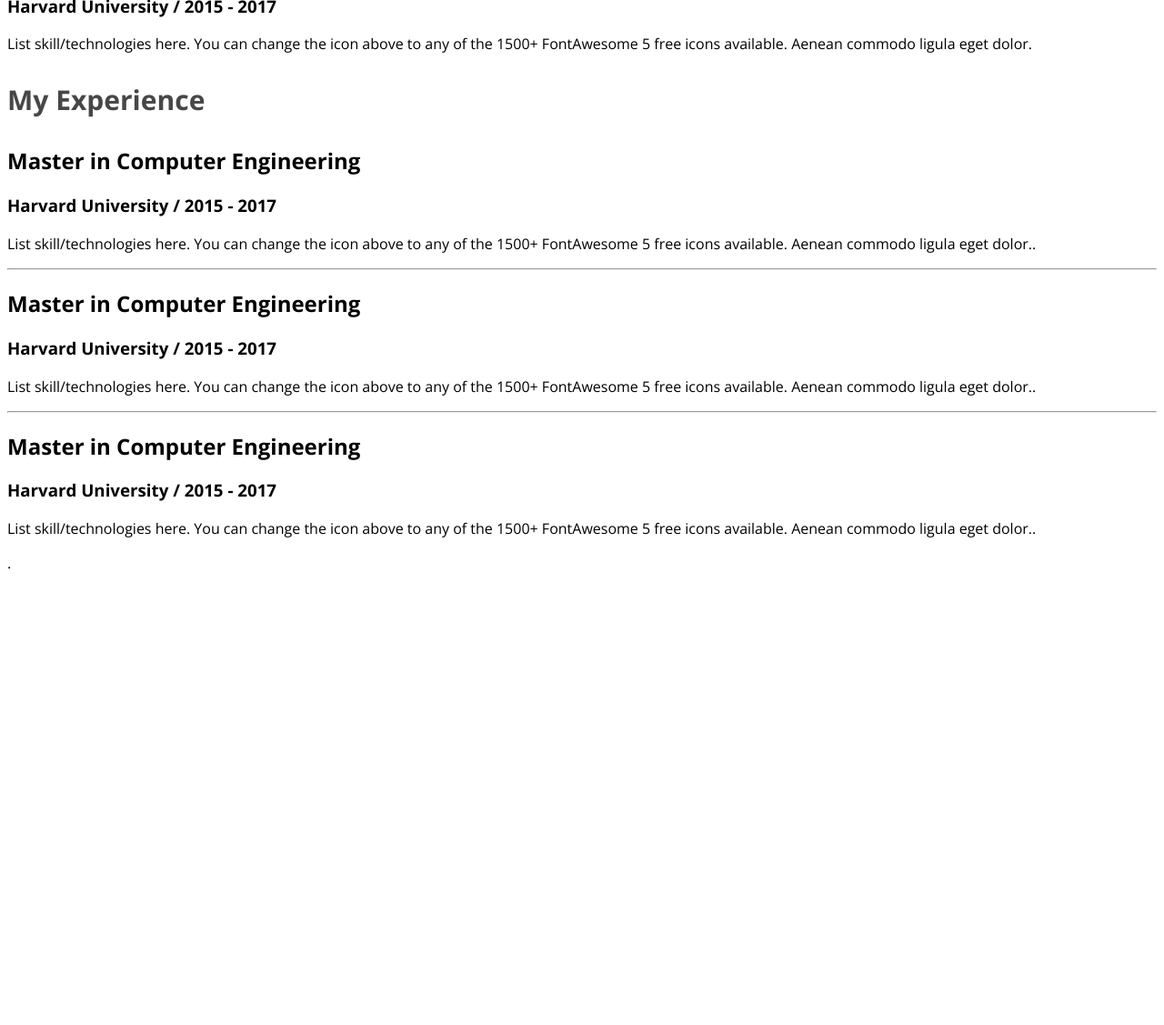
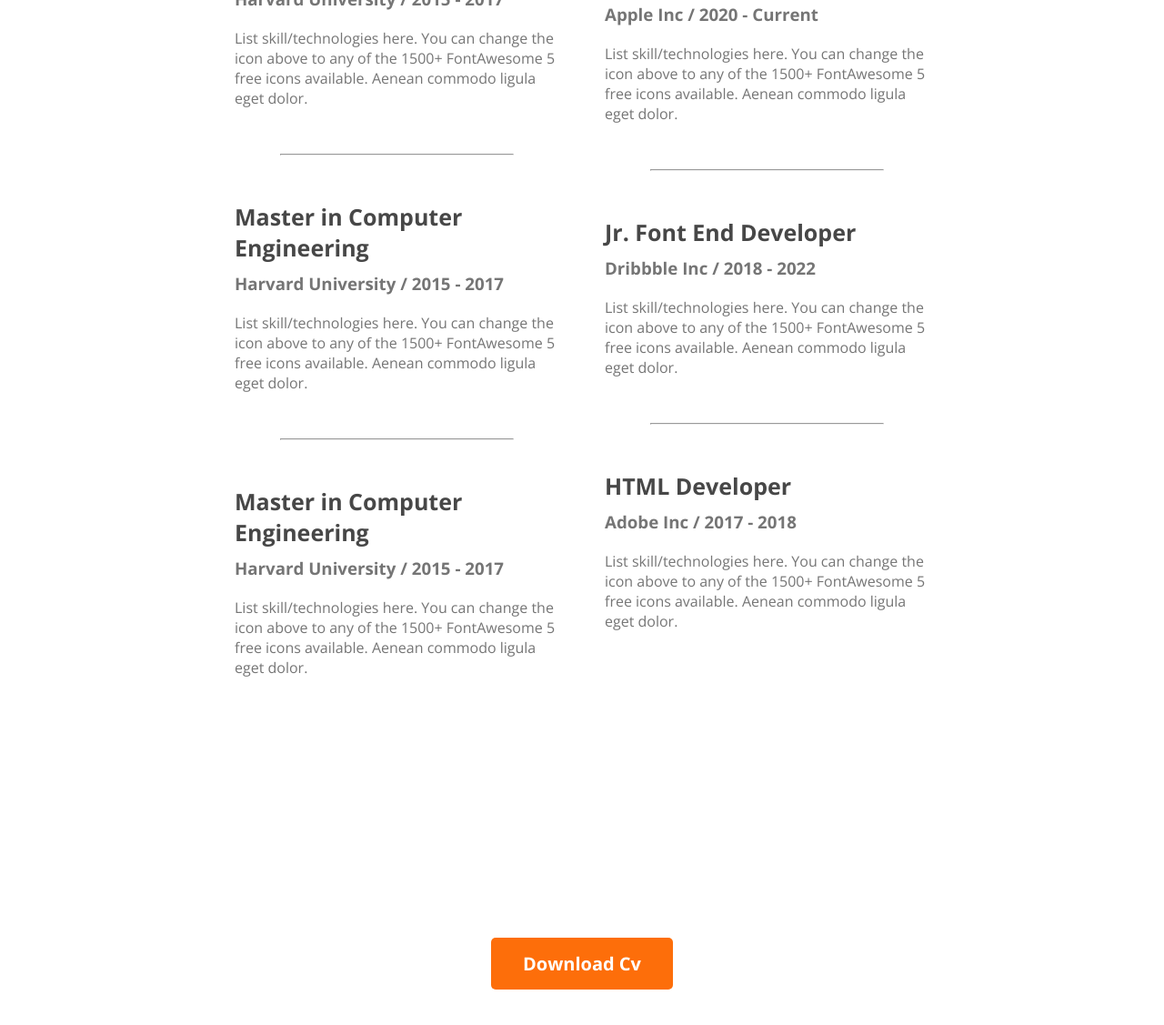
Before and after one commit to SabbirEmon/M1developer-portfolio, a plain HTML site: page index.html in a window 1280 px wide. Shown: the part 3064-4191 px from the top of the page at 91% size. Before the commit the page ends 3702 px from the top, so only its background shows below. Drawn offline with nearby package versions, Linux system fonts and the light colour scheme.

Commit message:
resume section completed

```diff
--- a/index.html
+++ b/index.html
@@ -126,25 +126,29 @@
                 <div class="resume-column">
                     <h3 class="resume-column-tittle">My Experience</h3>
                     <div class="resume-item">
-                        <h2 class="resume-item-tittle">Master in Computer Engineering</h2>
-                        <h3 class="resume-item-institute">Harvard University / 2015 - 2017</h3>
+                        <h2 class="resume-item-tittle">Sr. Font End Developer</h2>
+                        <h3 class="resume-item-institute">Apple Inc / 2020 - Current</h3>
                         <p class="resume-item-description">List skill/technologies here. You can change the icon above
-                            to any of the 1500+ FontAwesome 5 free icons available. Aenean commodo ligula eget dolor..</p>
+                            to any of the 1500+ FontAwesome 5 free icons available. Aenean commodo ligula eget dolor.</p>
                             <hr>
                     <div class="resume-item">
-                        <h2 class="resume-item-tittle">Master in Computer Engineering</h2>
-                        <h3 class="resume-item-institute">Harvard University / 2015 - 2017</h3>
+                        <h2 class="resume-item-tittle">Jr. Font End Developer</h2>
+                        <h3 class="resume-item-institute">Dribbble Inc / 2018 - 2022</h3>
                         <p class="resume-item-description">List skill/technologies here. You can change the icon above
-                            to any of the 1500+ FontAwesome 5 free icons available. Aenean commodo ligula eget dolor..</p>
+                            to any of the 1500+ FontAwesome 5 free icons available. Aenean commodo ligula eget dolor.</p>
                             <hr>
                     <div class="resume-item">
-                        <h2 class="resume-item-tittle">Master in Computer Engineering</h2>
-                        <h3 class="resume-item-institute">Harvard University / 2015 - 2017</h3>
+                        <h2 class="resume-item-tittle">HTML Developer</h2>
+                        <h3 class="resume-item-institute">Adobe Inc / 2017 - 2018</h3>
                         <p class="resume-item-description">List skill/technologies here. You can change the icon above
-                            to any of the 1500+ FontAwesome 5 free icons available. Aenean commodo ligula eget dolor..</p>
+                            to any of the 1500+ FontAwesome 5 free icons available. Aenean commodo ligula eget dolor.</p>
 
                     </div>
-                </div>.
+                </div>
+            </div>
+        </section>
+        <section>
+            <div class="download-cv"><button class="btn-primary">Download Cv</button>
             </div>
         </section>
 
--- a/style.css
+++ b/style.css
@@ -103,7 +103,7 @@ font-family: Open Sans;
 font-size: 35px;
 font-style: normal;
 font-weight: 700;
-line-height: normal;
+
 }
 .sectin-description{
     color:  #757575;
@@ -153,3 +153,30 @@ font-style: normal;
 font-weight: 700;
 
 }
+.resume-container{
+    display: flex;
+    gap: 50px;
+    align-items: center;
+    padding: 250px ;
+    margin-bottom: 20px;
+}
+.resume-item-tittle{
+    color: #474747;
+    font-size: 25px;
+    font-weight: 700;
+    margin-bottom: 10px;
+}
+.resume-item-institute{
+    margin-bottom: 20px;
+    margin-top: 0px;
+}
+.resume-item-institute, .resume-item-description{
+    color: #757575;
+}
+.resume-container hr{
+    margin: 50px;
+}
+.download-cv{
+    text-align: center;
+    margin-bottom: 500px;
+}
```
